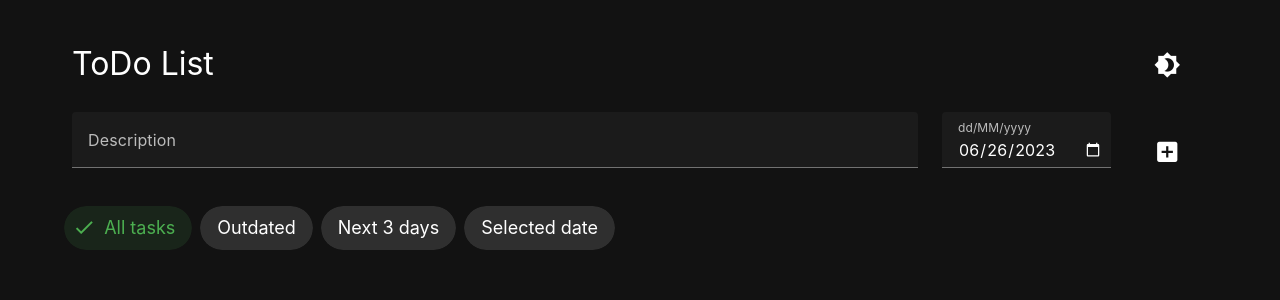
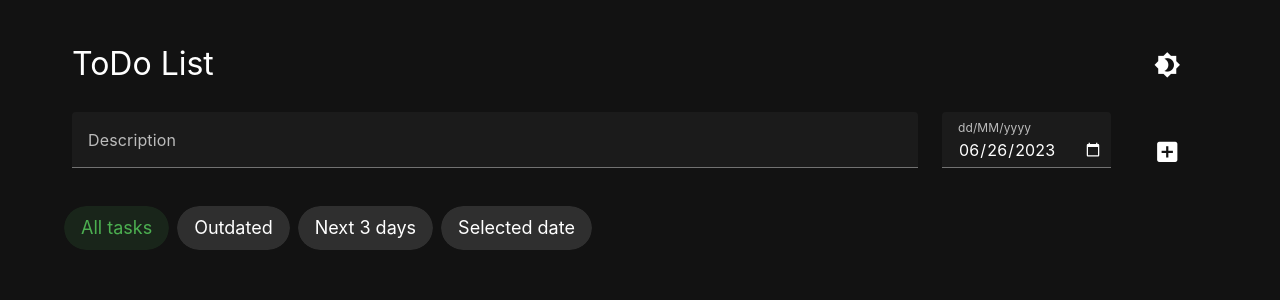
Before and after one commit to MessinaDev/ToDoList, a Vue app: page / in a window 1280 px wide. Shown: the top 300 px of the page. Built offline with nearby package versions, Linux system fonts and the light colour scheme.

Commit message:
* add new class * refactor component filter * add new components (wip)

```diff
--- a/src/components/TasksList.vue
+++ b/src/components/TasksList.vue
@@ -1,20 +1,5 @@
 <template>
-  <section class="text-center mb-5">
-    <v-container>
-      <v-row>
-        <v-col cols="auto">
-          <v-chip-group mandatory filter v-model="selectedFilter" selected-class="text-success">
-            <v-chip v-for="filter in taskFilters" :key="filter" :value="filter" size="x-large">{{ filter }}</v-chip>
-          </v-chip-group>
-        </v-col>
-
-        <v-col cols="2">
-          <v-text-field v-if="selectedFilter === selectedDate" label="dd/MM/yyyy" type="date" v-model="filteredDate">
-          </v-text-field>
-        </v-col>
-      </v-row>
-    </v-container>
-  </section>
+  <FilterTask />
 
   <section v-if="storeTasks.tasksToCompleteByFilter.length">
     <v-toolbar>
@@ -22,7 +7,7 @@
     </v-toolbar>
     <v-list>
       <v-list-item v-for="task in storeTasks.tasksToCompleteByFilter" :key="task.id">
-        <div :class="[new Date(task.date).getTime() < new Date(filteredDate).getTime() ? 'text-error' : '']">
+        <div :class="[new Date(task.date).getTime() < startOfDay(new Date()).getTime() ? 'text-error' : '']">
           <v-list-item-title>
             {{ task.description }}
           </v-list-item-title>
@@ -32,8 +17,9 @@
         </div>
 
         <template v-slot:append>
-          <!-- <v-btn variant="text" icon="mdi mdi-pencil" size="large">
-          </v-btn> -->
+          <v-btn v-if="showButtonReplaceTask" variant="text" icon="mdi mdi-pencil" size="large"
+            @click="showButtonReplaceTask = false">
+          </v-btn>
           <v-btn variant="text" icon="mdi mdi-checkbox-marked" size="large" @click="completeTask(task.id)">
             <v-icon color="success"></v-icon>
           </v-btn>
@@ -45,7 +31,7 @@
     </v-list>
   </section>
 
-  <section v-if="storeTasks.tasksCompletedByFilter.length && selectedFilter != outdated"
+  <section v-if="storeTasks.tasksCompletedByFilter.length && storeTasks.filterSelected != outdated"
     :class="storeTasks.tasksCompletedByFilter.length ? 'mt-8' : ''">
     <v-toolbar>
       <v-toolbar-title>COMPLETED ({{ storeTasks.tasksCompletedByFilter.length }})</v-toolbar-title>
@@ -72,38 +58,19 @@
 </template>
 
 <script setup lang="ts">
+import FilterTask from "./taskList/FilterTask.vue"
 import { useTasksStore } from "../stores/tasks"
-import { ref, watch } from "vue"
-import { format, addDays, startOfYesterday } from "date-fns"
-import { taskFilters, allTasks, selectedDate, nextThreeDays, outdated } from "../entities/taskFilter"
+import { ref } from "vue"
+import { format, startOfDay } from "date-fns"
+import { outdated } from "../entities/taskFilter"
 
 const storeTasks = await useTasksStore();
 await storeTasks.fetchTasks();
 
-let filteredDate = ref(format(new Date(), "yyyy-MM-dd"))
-watch(filteredDate, () => {
-  setDatesToFilter();
-})
-const keyLocalStorageSelectedFilter = "selected-filter";
-let selectedFilter = ref(localStorage.getItem(keyLocalStorageSelectedFilter) || ref(allTasks));
-setDatesToFilter();
-watch(selectedFilter, () => {
-  filteredDate.value = format(new Date(), "yyyy-MM-dd");
-  localStorage.setItem(keyLocalStorageSelectedFilter, selectedFilter.value);
-  setDatesToFilter();
-})
-function setDatesToFilter(): void {
-  let dates: Date[] = [];
-  const d = new Date(filteredDate.value);
-  if (selectedFilter.value === selectedDate) {
-    dates = [d];
-  } else if (selectedFilter.value === nextThreeDays) {
-    dates = [d, addDays(d, 1), addDays(d, 2)]
-  } else if (selectedFilter.value === outdated) {
-    dates = [startOfYesterday()];
-  }
-  storeTasks.setDatesToFilter(dates);
-}
+const showButtonReplaceTask = ref(true);
+// function initFieldsToReplaceTask(task: Task) {
+
+// }
 
 function completeTask(id: string) {
   storeTasks.completeTask(id);
@@ -116,14 +83,6 @@ let showCompletedTasks = ref(false);
 </script>
 
 <style scoped>
-.v-container {
-  padding: 0;
-}
-
-.v-col {
-  padding: 4px;
-}
-
 .list-item__task-completed {
   text-decoration: line-through;
 }
--- /dev/null
+++ b/src/components/taskList/FilterTask.vue
@@ -0,0 +1,72 @@
+<template>
+  <section class="text-center mb-5">
+    <v-container>
+      <v-row>
+        <v-col cols="auto">
+          <v-chip-group mandatory v-model="selectedFilterComputed" selected-class="text-success">
+            <v-chip v-for="filter in taskFilters" :key="filter.description" :value="filter.description" size="x-large">
+              {{ filter.description }}</v-chip>
+          </v-chip-group>
+        </v-col>
+
+        <v-col cols="2">
+          <v-text-field v-if="selectedFilterComputed === selectedDate.description" label="dd/MM/yyyy" type="date"
+            v-model="filteredDate">
+          </v-text-field>
+        </v-col>
+      </v-row>
+    </v-container>
+  </section>
+</template>
+
+<script setup lang="ts">
+import { useTasksStore } from "../../stores/tasks"
+import { TaskFilter, taskFilters, allTasks, selectedDate, getFilterByDescription } from "../../entities/taskFilter"
+import { format, startOfDay } from "date-fns"
+import { ref, watch, computed } from "vue"
+
+const storeTasks = useTasksStore();
+const today: string = format(new Date(), "yyyy-MM-dd");
+
+let filteredDate = ref(today)
+watch(filteredDate, () => {
+  changeFilterSelected();
+})
+
+const keyLocalStorageSelectedFilter = "selected-filter";
+let selectedFilter = ref("");
+const selectedFilterComputed = computed({
+  get(): string {
+    return selectedFilter.value;
+  },
+  set(description: string): void {
+    selectedFilter.value = description;
+    filteredDate.value = today;
+    localStorage.setItem(keyLocalStorageSelectedFilter, description);
+    changeFilterSelected();
+  }
+})
+selectedFilterComputed.value = localStorage.getItem(keyLocalStorageSelectedFilter) || allTasks.description;
+
+function changeFilterSelected(): void {
+  const filter: TaskFilter | null = getFilterByDescription(selectedFilterComputed.value);
+  if (filter?.description === selectedDate.description) {
+    filter.dates = [startOfDay(new Date(filteredDate.value))];
+  }
+  if (filter) {
+    storeTasks.setTaskFilter(filter);
+  } else {
+    throw new Error("Filter NULL")
+  }
+}
+</script>
+
+<style scoped>
+.v-container {
+  padding: 0;
+}
+
+.v-col {
+  padding: 4px;
+}
+</style>
--- a/src/entities/taskFilter.ts
+++ b/src/entities/taskFilter.ts
@@ -1,6 +1,28 @@
-export const allTasks = "All tasks";
-export const nextThreeDays = "Next 3 days";
-export const selectedDate = "Selected date";
-export const outdated = "Outdated";
+import { addDays, startOfDay, startOfYesterday } from "date-fns";
 
-export const taskFilters: string[] = [allTasks, outdated, nextThreeDays, selectedDate];
+export class TaskFilter {
+  readonly description: string;
+  dates: Date[];
+
+  constructor(description: string, dates: Date[]) {
+    this.description = description;
+    this.dates = dates;
+  }
+}
+
+const today = startOfDay(new Date());
+
+export const allTasks: TaskFilter = new TaskFilter("All tasks", []);
+export const nextThreeDays: TaskFilter = new TaskFilter("Next 3 days", [
+  today,
+  addDays(today, 1),
+  addDays(today, 2)
+]);
+export const selectedDate: TaskFilter = new TaskFilter("Selected date", [today]);
+export const outdated: TaskFilter = new TaskFilter("Outdated", [startOfYesterday()]);
+
+export const taskFilters: TaskFilter[] = [allTasks, outdated, nextThreeDays, selectedDate];
+
+export function getFilterByDescription(description: string): TaskFilter | null {
+  return taskFilters.find((t) => t.description === description) || null;
+}
--- a/src/stores/tasks.ts
+++ b/src/stores/tasks.ts
@@ -1,9 +1,11 @@
 import { defineStore } from "pinia";
 import Task from "../entities/task";
-import { startOfYesterday, startOfDay } from "date-fns";
+import { startOfDay } from "date-fns";
+import { TaskFilter, allTasks, nextThreeDays, outdated, selectedDate } from "@/entities/taskFilter";
 
 interface State {
   taskList: Task[];
+  filterSelected: TaskFilter;
   datesToFilter: Date[];
 }
 
@@ -15,6 +17,7 @@ export const useTasksStore = defineStore("tasks", {
   state: (): State => {
     return {
       taskList: [],
+      filterSelected: allTasks,
       datesToFilter: []
     };
   },
@@ -23,13 +26,20 @@ export const useTasksStore = defineStore("tasks", {
     tasksToComplete: (state): Task[] =>
       sortTasks(state.taskList.filter(({ completed }) => !completed)),
     tasksToCompleteByFilter: function (state): Task[] {
-      if (
-        state.datesToFilter.length &&
-        state.datesToFilter[0].getTime() === startOfYesterday().getTime()
-      ) {
-        return filterTasksOutdated(this.tasksToComplete);
-      } else {
-        return filterTasksByDates(this.tasksToComplete, state.datesToFilter);
+      switch (state.filterSelected.description) {
+        case allTasks.description: {
+          return this.tasksToComplete;
+        }
+        case outdated.description: {
+          return filterTasksOutdated(this.tasksToComplete);
+        }
+        case selectedDate.description:
+        case nextThreeDays.description: {
+          return filterTasksByDates(this.tasksToComplete, state.datesToFilter);
+        }
+        default: {
+          return [];
+        }
       }
     },
     tasksCompleted: (state): Task[] =>
@@ -81,8 +91,10 @@ export const useTasksStore = defineStore("tasks", {
       };
       request.onerror = (e) => throwError(e.target.error);
     },
-    setDatesToFilter(dates: Date[]) {
-      this.datesToFilter = dates;
+
+    setTaskFilter(filter: TaskFilter) {
+      this.filterSelected = filter;
+      this.datesToFilter = filter.dates;
     }
   }
 });
@@ -94,15 +106,16 @@ function sortTasks(tasks: Task[]): Task[] {
 }
 function filterTasksByDates(tasksToFilter: Task[], datesToFilter: Date[]) {
   let tasks: Task[] = tasksToFilter;
-  if (datesToFilter.length) {
-    tasks = tasks.filter((t) => {
-      return datesToFilter.map((d) => d.getTime()).includes(new Date(t.date).getTime());
-    });
-  }
+  const datesToFilterConverted = datesToFilter.map((d) => d.getTime());
+  tasks = tasks.filter((t) => {
+    return datesToFilterConverted.includes(startOfDay(new Date(t.date)).getTime());
+  });
   return tasks;
 }
 function filterTasksOutdated(tasksToFilter: Task[]) {
-  return tasksToFilter.filter((t) => new Date(t.date).getTime() < startOfDay(new Date()).getTime());
+  return tasksToFilter.filter(
+    (t) => startOfDay(new Date(t.date)).getTime() < startOfDay(new Date()).getTime()
+  );
 }
 
 async function openDB() {
```
Also changed, not shown: src/components/taskList/TaskListCompleted.vue (added, +11 -0 lines), src/components/taskList/TaskListToComplete.vue (added, +11 -0 lines).
